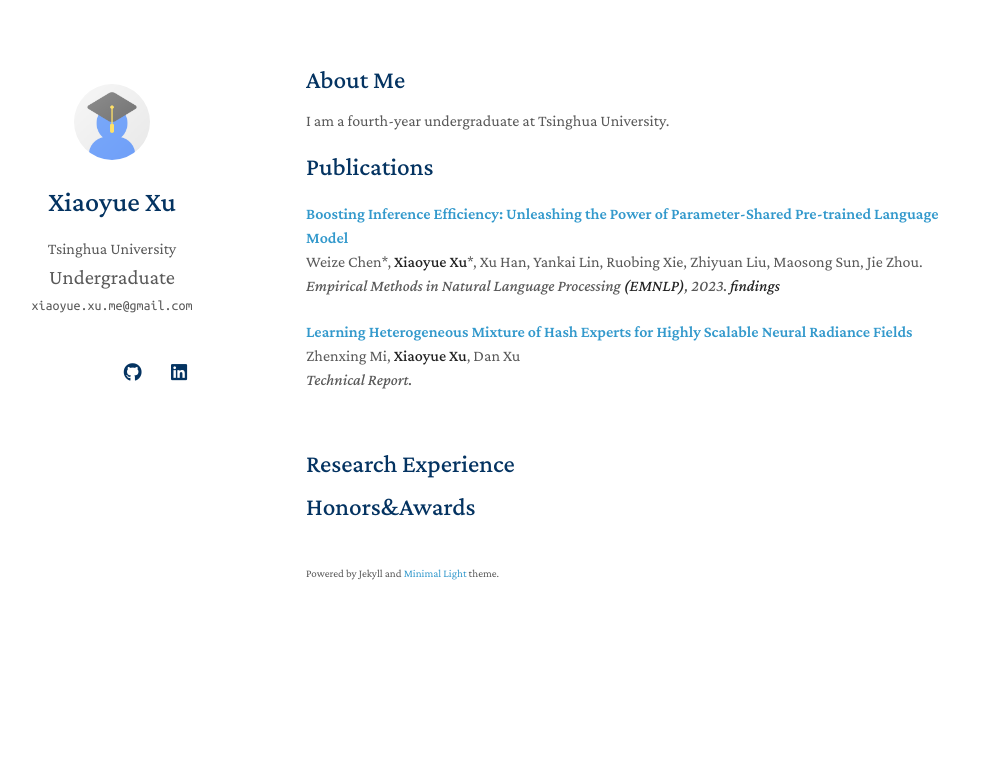
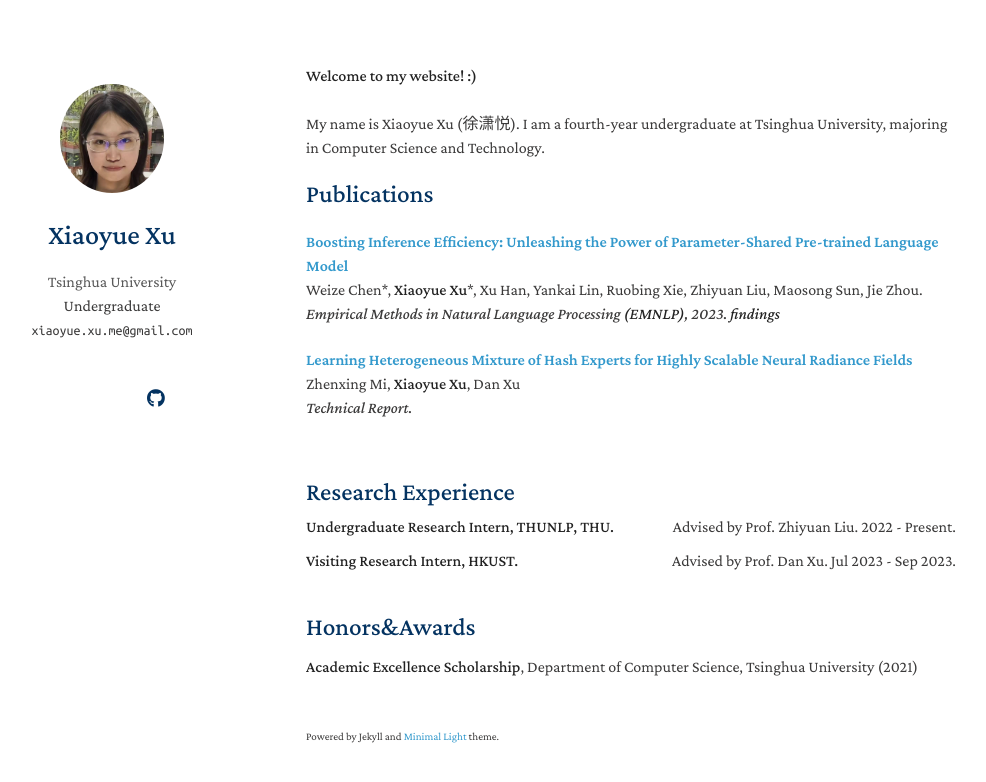
Before and after one commit to xiaoyue2002/xiaoyue2002.github.io, a Jekyll site: the page built from index.md, in a window 1280 px wide. Shown: the top 782 px of the page, without its empty margins (164-1150 px from the left). Built offline with Jekyll 4.4.1, drawn with Linux system fonts in a browser that asks for light colours; nearby versions of some CDN libraries; a style sheet for code colours, icons or effects is not loaded; our own code applies the rules of GitHub Pages for plain Markdown files.

Commit message:
add experience and some links to my website. Almost done now.

```diff
--- a/_config.yml
+++ b/_config.yml
@@ -12,15 +12,16 @@
 
 # Links
 # If you don't need one of them, you may delete the corresponding line.
-google_scholar: https://scholar.google.com/
+google_scholar: https://scholar.google.com/citations?hl=zh-CN&user=FmWrLVQAAAAJ
 cv_link: assets/files/cv-3.pdf
+affiliation_link: https://www.tsinghua.edu.cn/en/
 github_link: https://github.com/xiaoyue2002
-linkedin: https://www.linkedin.com/
+# linkedin: https://www.linkedin.com/
 # twitter: https://twitter.com/
 
 # Images (e.g., your profile picture and your website's favicon)
 # "favicon" and "favicon_dark" are used for the light and dark modes, respectively.
-avatar: ./assets/img/avatar.png
+avatar: ./assets/img/me.png
 favicon: ./assets/img/favicon.png
 favicon_dark: ./assets/img/favicon-dark.png
 
--- /dev/null
+++ b/_includes/experience.md
@@ -0,0 +1,13 @@
+
+<h2 id="publications" style="margin: 2px 0px -10px;">Research Experience</h2>
+
+<ul style="list-style-type: none; padding: 0; padding-top:20px">
+  <li style="display: flex; justify-content: space-between; margin-bottom: 10px;">
+    <span><strong>Undergraduate Research Intern, THUNLP, THU.</strong></span>
+    <span>Advised by Prof. Zhiyuan Liu. 2022 - Present.</span>
+  </li>
+  <li style="display: flex; justify-content: space-between; margin-bottom: 10px;">
+    <span><strong>Visiting Research Intern, HKUST.</strong></span>
+    <span>Advised by Prof. Dan Xu. Jul 2023 - Sep 2023.</span>
+  </li>
+</ul>
--- /dev/null
+++ b/_includes/honors.md
@@ -0,0 +1,4 @@
+<h2 id="publications" style="margin: 2px 0px -10px; padding-top: 20px">Honors&Awards</h2>
+<br>
+<strong>Academic Excellence Scholarship</strong>, Department of Computer Science, Tsinghua University (2021)
+<br>
--- a/_layouts/homepage.html
+++ b/_layouts/homepage.html
@@ -47,12 +47,12 @@
 
 
         {% if site.affiliation %}
-        <a href="{{ site.affiliation_link }}" rel="noopener"><autocolor>{{ site.affiliation }}</autocolor></a>
+        <a href="{{ site.affiliation_link }}" style="font-size:1.00rem;"rel="noopener"><autocolor>{{ site.affiliation }}</autocolor></a>
         <br>
         {% endif %}
 
         {% if site.position %}
-        <position style="font-size:1.30rem;">{{ site.position }}</position>
+        <position style="font-size:1.00rem;">{{ site.position }}</position>
         <br>
         {% endif %}
         {% if site.email %}
--- a/assets/css/font.css
+++ b/assets/css/font.css
@@ -5,7 +5,7 @@
   background-color: #fff;
   padding:0px;
   font: 16.0px/1.5 Crimson Pro, serif;
-  color:#595959;
+  color:#3b3a3a;
   font-weight:400;
   margin:0
 }
--- a/html_source_file/index.html
+++ b/html_source_file/index.html
@@ -39,7 +39,7 @@
 
         <a href="" rel="noopener"><autocolor>Your Affiliation</autocolor></a>
         <br>
-        <position style="font-size:1.10rem;">Ph.D. Student</position>
+        <position style="font-size:0.90rem;">Ph.D. Student</position>
 
         <!-- <br>     -->
 
--- a/index.md
+++ b/index.md
@@ -2,16 +2,20 @@
 layout: homepage
 ---
 
-## About Me
+<!-- ## About Me -->
 
-I am a fourth-year undergraduate at Tsinghua University.
+<strong>Welcome to my website! :) </strong> \
+ \
+My name is Xiaoyue Xu (徐潇悦). I am a fourth-year undergraduate at Tsinghua University, majoring in Computer Science and Technology.
 
 
 {% include_relative _includes/publications.md %}
 
 <!-- {% include_relative _includes/services.md %} -->
 
-## Research Experience
+<!-- ## Research Experience -->
+{% include_relative _includes/experience.md %}
 
+{% include_relative _includes/honors.md %}
 
-## Honors&Awards
+<!-- ## Honors&Awards -->
```
Also changed, not shown: assets/img/me-2.png (added), assets/img/me-3.png (added), assets/img/me-4.png (added), assets/img/me.png (added).
